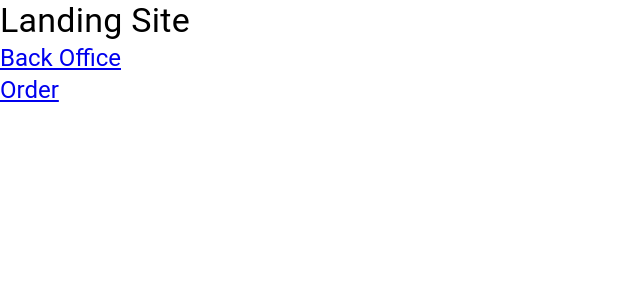
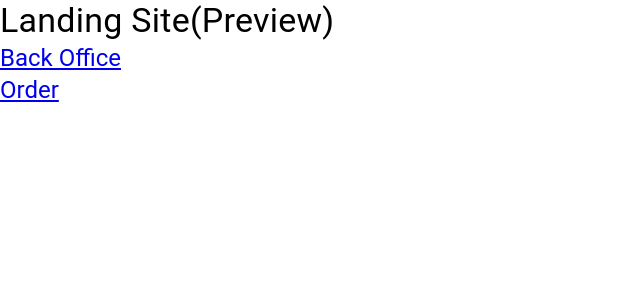
Before and after one commit to Sihtu/foodiePos, a Next.js app: page / in a window 1280 px wide. Shown: the top 300 px of the page, without its empty margins (0-640 px from the left). Built offline with nearby package versions, Linux system fonts and the light colour scheme; no server answers.

Commit message:
chore: change some lines at page index.tsx

```diff
--- a/src/pages/index.tsx
+++ b/src/pages/index.tsx
@@ -4,7 +4,7 @@ import Link from "next/link";
 const Home = () => {
   return (
     <Box>
-      <Typography variant="h4">Landing Site</Typography>
+      <Typography variant="h4">Landing Site(Preview)</Typography>
       <Box sx={{ display: "flex", flexDirection: "column" }}>
         <Link href={"/backoffice"}>
           <Typography variant="h5">Back Office</Typography>
```
